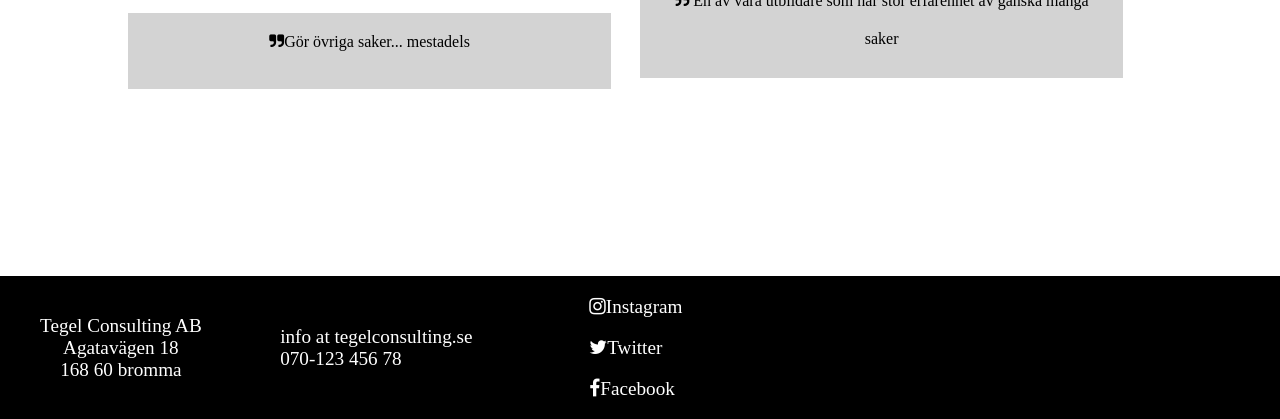
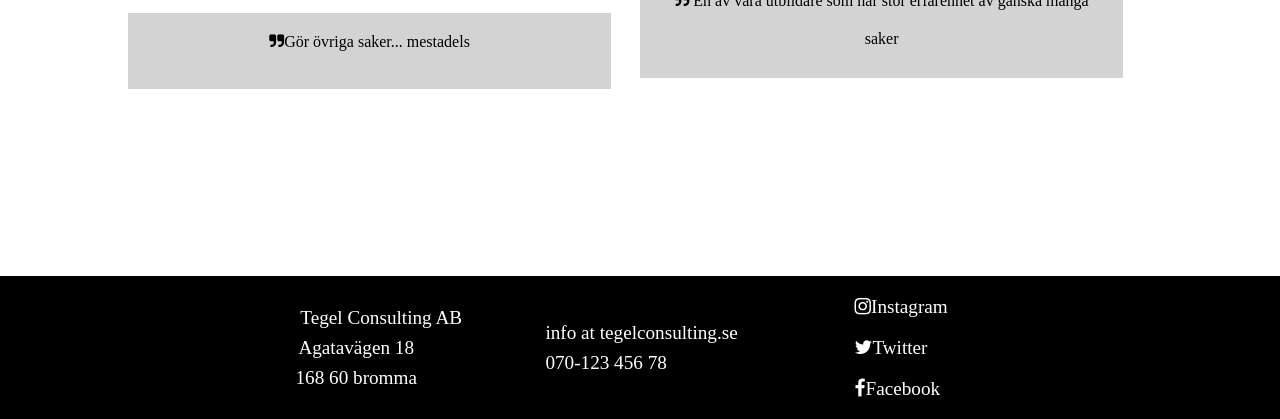
Before and after one commit to Rasweb/HTML-CSS-clone_website, a plain HTML site: page index.html in a window 1280 px wide. Shown: the part 1712-2131 px from the top of the page. Drawn offline with Linux system fonts and the light colour scheme; some icons are missing.

Commit message:
Text and align improvements for contact

```diff
--- a/index.html
+++ b/index.html
@@ -99,14 +99,14 @@
     <!-- Contact -->
     <div class="footer">
       <div>
-        <ul class="ko-text1">
+        <ul class="contactText1">
           <li>Tegel Consulting AB</li>
-          <li>Agatavägen 18</li>
-          <li>168 60 bromma</li>
+          <li class="marginRight1">Agatavägen 18</li>
+          <li class="marginRight1">168 60 bromma</li>
         </ul>
       </div>
       <div>
-        <ul class="ko-text2">
+        <ul class="contactText2">
           <li>info at tegelconsulting.se</li>
           <li>070-123 456 78</li>
         </ul>
--- a/scss/main.scss
+++ b/scss/main.scss
@@ -160,7 +160,7 @@ nav {
 
 // !About
 
-// "Kontakt" delen.
+// Contact.
 .footer {
   background-color: black;
   color: $color;
@@ -184,14 +184,23 @@ nav {
   margin-right: 4em;
 }
 
-.ko-text1 {
+.contactText1 {
   list-style: none;
   margin-right: 2em;
+  line-height: 30px;
 }
 
-.ko-text2 {
+.contactText2 {
   list-style: none;
   text-align: left;
+  line-height: 30px;
+}
+
+.marginRight1 {
+  margin-right: 50px;
+}
+
+.marginRight2 {
 }
 
 @media screen and (min-width: 768px) {
@@ -258,6 +267,7 @@ nav {
   .footer {
     font-size: 1.2rem;
     flex-direction: row;
+    justify-content: center;
   }
 
   .footer > div {
```
Also changed, not shown: css/main.css, 1 other file.
